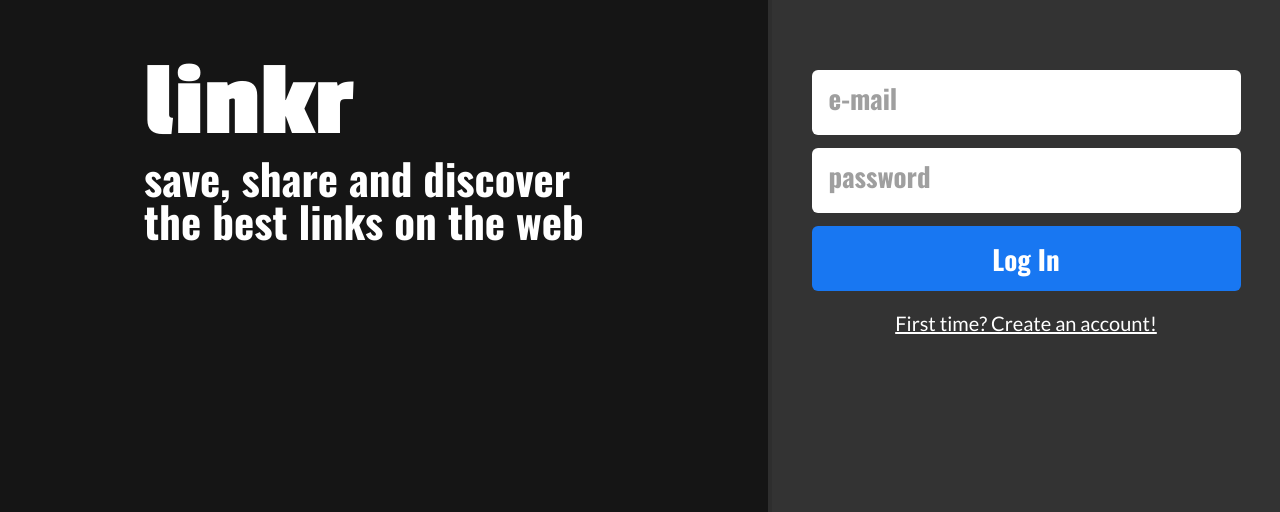
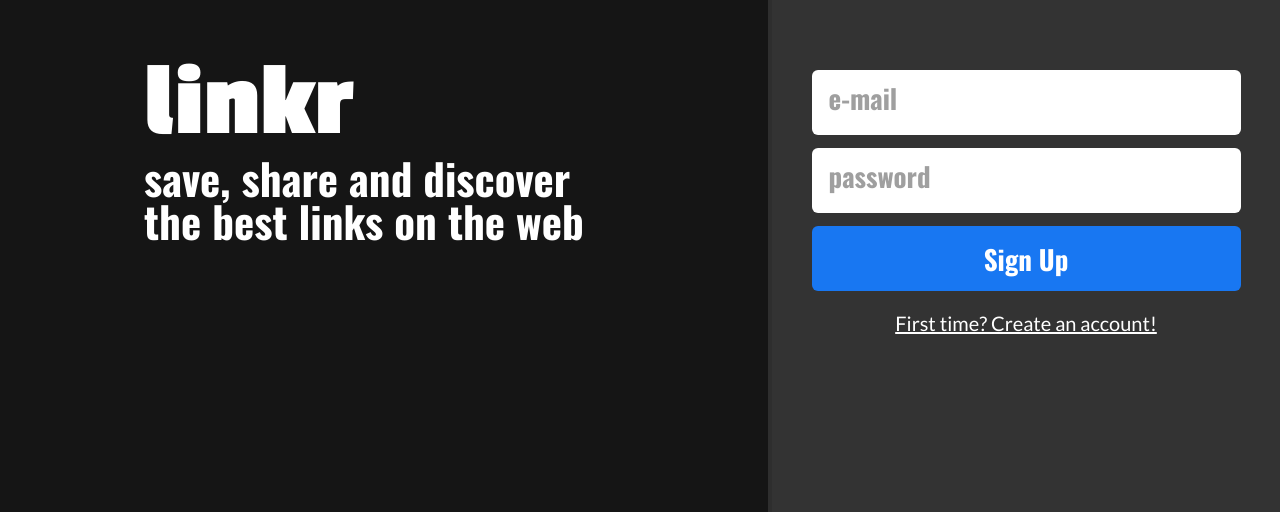
Before and after one commit to CaioVitor1/linkr-Front, a React (Create React App) app: page /signin in a window 1280 px wide. Shown: the part 285-797 px from the top of the page. Built offline with nearby package versions, Linux system fonts and the light colour scheme.

Commit message:
feat: login page

```diff
--- a/src/App.js
+++ b/src/App.js
@@ -3,8 +3,8 @@ import { useState } from "react";
 import { BrowserRouter, Routes, Route } from "react-router-dom";
 import GlobalStyle from "./styles/GlobalStyle";
 import Timeline from "./Timeline";
-import SignIn from "./Pages/auth/Login";
 import Register from "./Pages/auth/Register";
+import Login from "./Pages/auth/Login";
 
 export default function App() {
   return (
@@ -13,7 +13,7 @@ export default function App() {
       <BrowserRouter>
         <Routes>
           <Route path="/" element={<Timeline />} />
-          <Route path="signin" element={<SignIn />} />;
+          <Route path="signin" element={<Login />} />;
           <Route path="signup" element={<Register />} />;
         </Routes>
       </BrowserRouter>
--- a/src/Pages/auth/Login.jsx
+++ b/src/Pages/auth/Login.jsx
@@ -5,11 +5,53 @@ import {
   AuthInputs,
   Form,
   Input,
+  InvalidForm,
   AuthButton,
   GoTo,
 } from "../../components/authComponents";
+import { useState } from "react";
+import { useNavigate } from "react-router-dom";
+import { ThreeDots } from "react-loader-spinner";
 
-export default function SignIn() {
+import axios from "axios";
+
+export default function Login() {
+  const navigate = useNavigate();
+
+  const [email, setEmail] = useState("");
+  const [password, setPassword] = useState("");
+  const [loader, setLoader] = useState("Sign Up");
+  const [invalidEmail, setInvalidEmail] = useState(false);
+
+  const [disable, setDisable] = useState(false);
+
+  const signIn = async (e) => {
+    e.preventDefault();
+
+    const body = {
+      email,
+      password,
+    };
+
+    try {
+      const promise = await axios.post("http://localhost:4000/signin", body);
+      console.log(promise.data);
+      setDisable(true);
+      setLoader(<ThreeDots color="white" />);
+      navigate("/");
+    } catch (error) {
+      console.log(error.response.status);
+      setLoader(<ThreeDots color="white" />);
+      setDisable(true);
+      setTimeout(() => setDisable(false), 500);
+      setTimeout(() => setLoader("Sign In"), 500);
+
+      if (error.response.status) {
+        setInvalidEmail(true);
+      }
+    }
+  };
+
   return (
     <AuthScreen>
       <AuthLogo>
@@ -19,11 +61,34 @@ export default function SignIn() {
         </InfosLogo>
       </AuthLogo>
       <AuthInputs>
-        <Form>
-          <Input placeholder="e-mail" />
-          <Input placeholder="password" />
-          <AuthButton type="submit">Log In</AuthButton>
-          <GoTo>First time? Create an account!</GoTo>
+        <Form onSubmit={signIn}>
+          {invalidEmail && (
+            <InvalidForm>⛔ Email ou senha incorretos!</InvalidForm>
+          )}
+          <Input
+            disabled={disable}
+            type="email"
+            placeholder="e-mail"
+            value={email}
+            onChange={(e) => setEmail(e.target.value)}
+            required
+          />
+          <Input
+            disabled={disable}
+            type="password"
+            placeholder="password"
+            value={password}
+            onChange={(e) => {
+              setPassword(e.target.value);
+            }}
+            required
+          />
+          <AuthButton disabled={disable} type="submit">
+            {loader}
+          </AuthButton>
+          <GoTo onClick={() => navigate("/signup")}>
+            First time? Create an account!
+          </GoTo>
         </Form>
       </AuthInputs>
     </AuthScreen>
```
